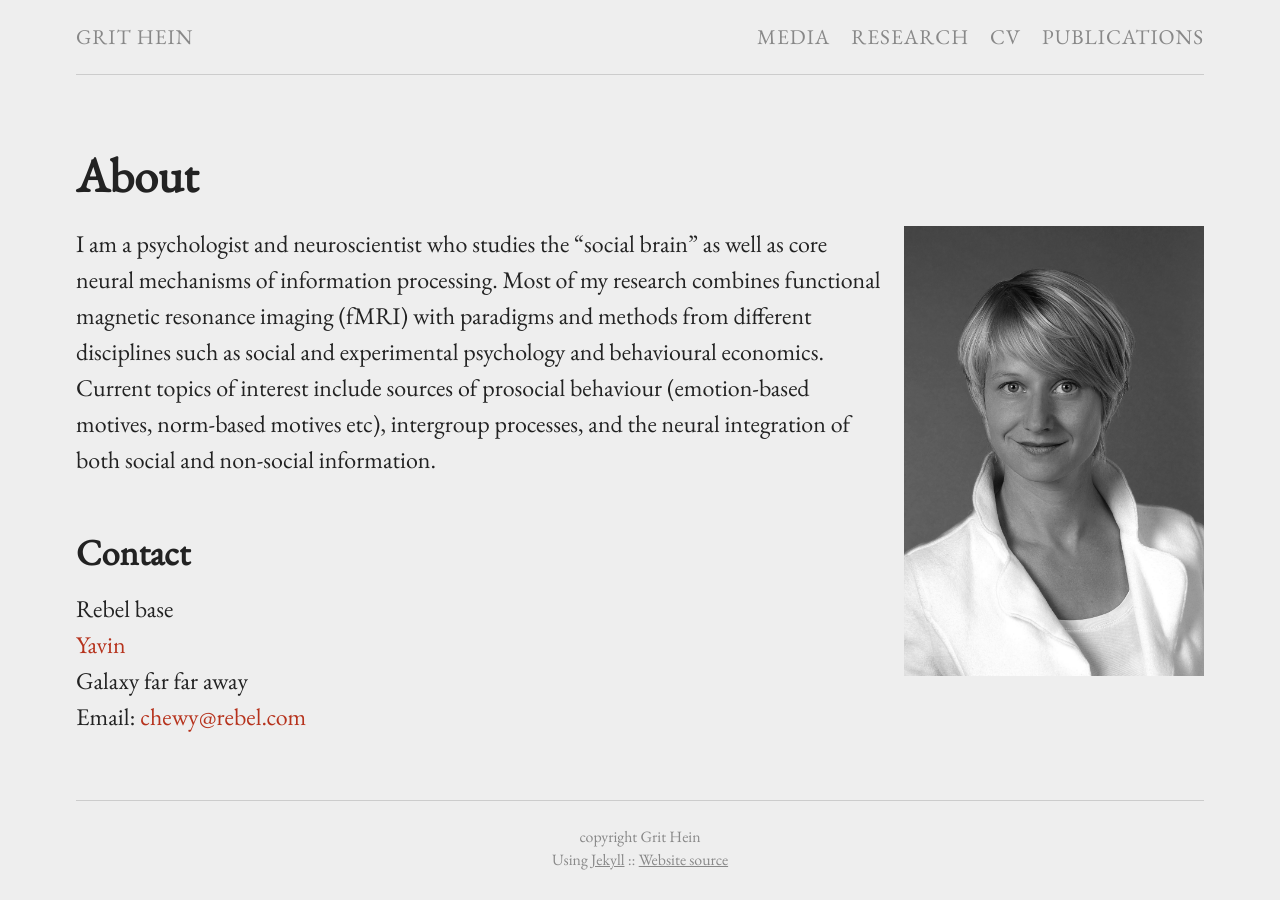
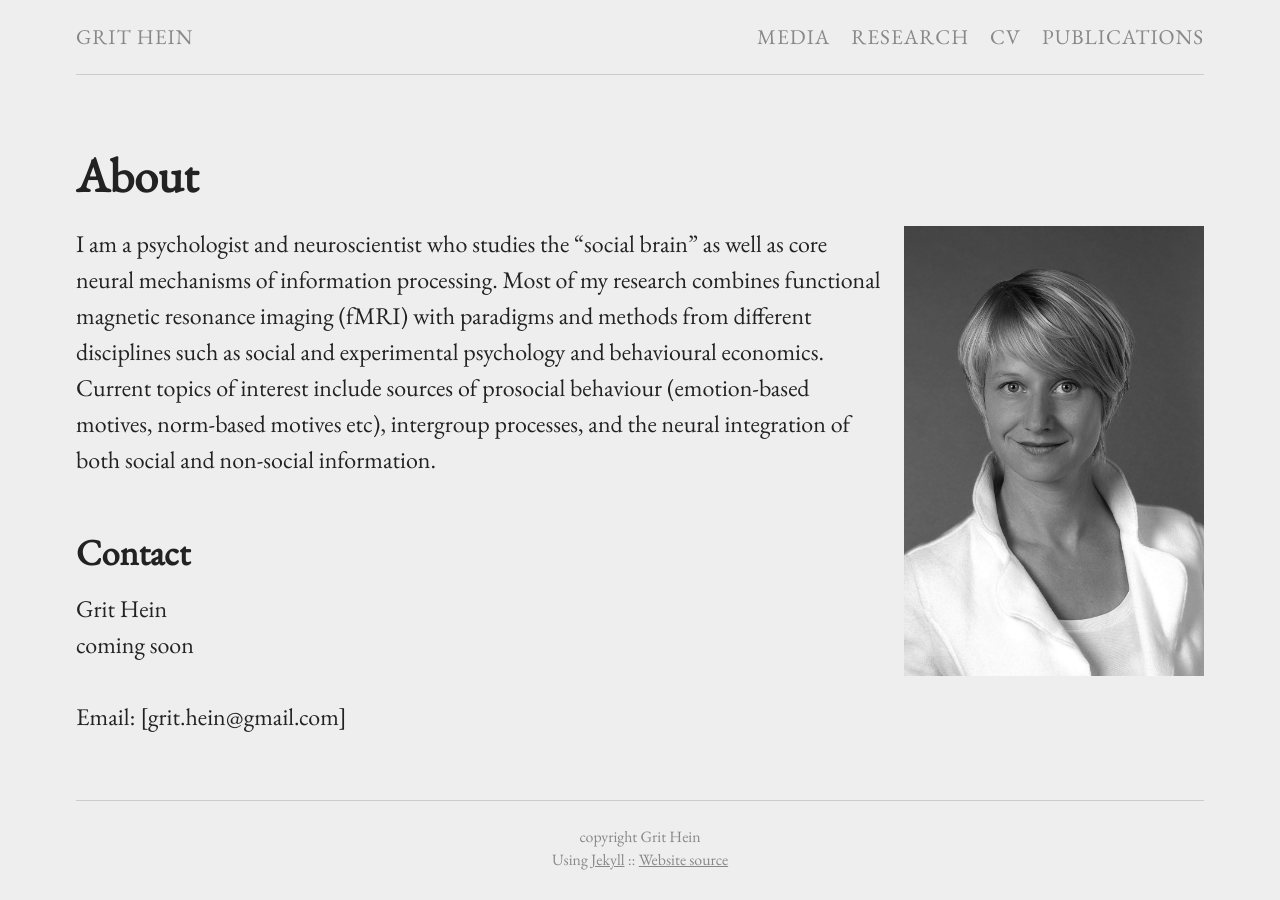
Before and after one commit to grithein/grithein, a Jekyll site: the page built from index.md, in a window 1280 px wide. Built offline with Jekyll 4.4.1, drawn with Linux system fonts in a browser that asks for light colours.

Commit message:
Update from Forestry.io - index.md

```diff
--- a/index.md
+++ b/index.md
@@ -10,10 +10,10 @@ I am a psychologist and neuroscientist who studies the “social brain” as wel
 
 ## Contact
 
-Rebel base <br />
-[Yavin] <br />
-Galaxy far far away<br />
-Email: [chewy@rebel.com]
+Grit Hein <br />
+coming soon <br />
+<br />
+Email: [grit.hein@gmail.com]
 
 
 [Yavin]: https://en.wikipedia.org/wiki/Yavin
```
